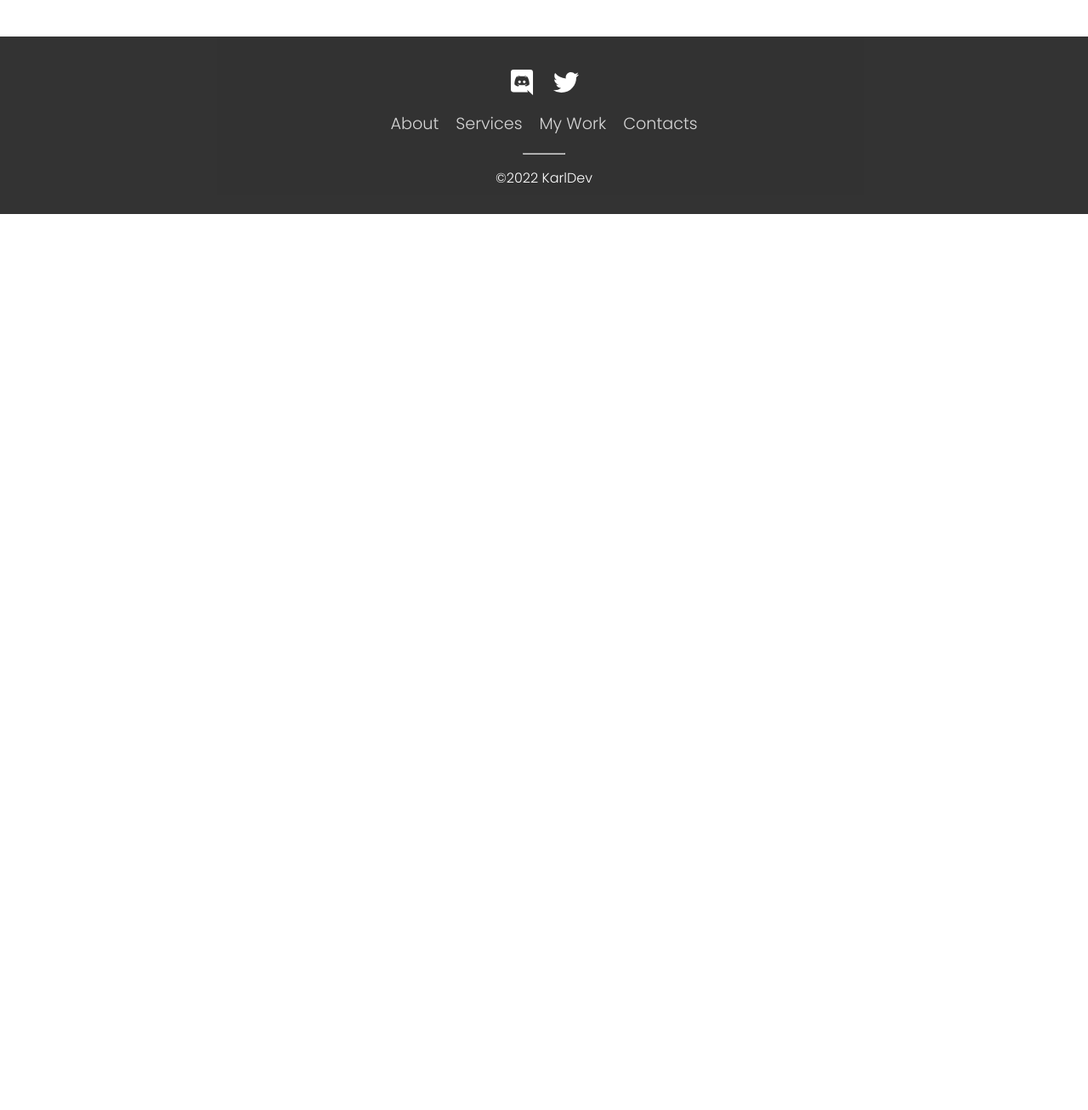
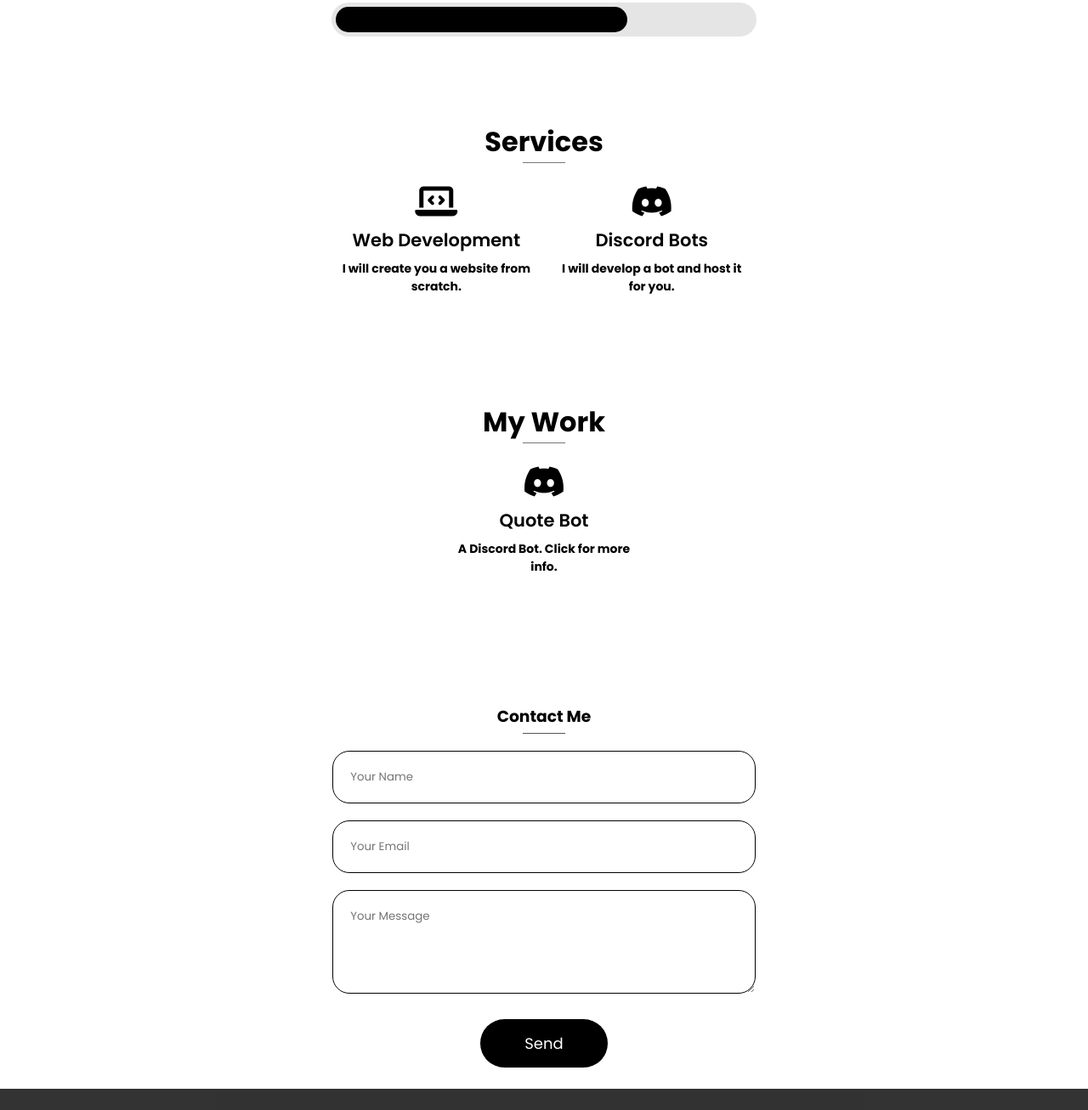
Before and after one commit to KarlDev001/KarlDev, a plain HTML site: page index.html in a window 1280 px wide. Shown: the part 533-1840 px from the top of the page at 85% size. Before the commit the page ends 800 px from the top, so only its background shows below. Drawn offline with nearby package versions, Linux system fonts and the light colour scheme.

Commit message:
Front End Done.

```diff
--- a/css/main.css
+++ b/css/main.css
@@ -124,8 +124,8 @@ header {
 .about-me {
     text-align: center;
     margin: 0 auto;
-    margin-top: 50px;
-    margin-bottom: 50px;
+    margin-top: 100px;
+    margin-bottom: 100px;
 }
 
 .about-me h1 {
@@ -137,6 +137,14 @@ header {
     width: 50px;
     background-color: #555;
     margin: 0 auto;
+}
+
+.line2 {
+    height: 1px;
+    width: 50px;
+    background-color: #555;
+    margin: 0 auto;
+    margin-bottom: 10px;
 }
 
 .about-me p {
@@ -231,6 +239,104 @@ header {
     100% {
         width: 70%;
     }
+}
+
+
+/* Services */
+
+.services {
+    width: 100%;
+    height: 100%;
+    padding: 0px 8%;
+    margin-bottom: 100px;
+    text-align: center;
+}
+
+h1 {
+    text-align: center;
+}
+
+.service {
+    text-align: center;
+    width: 250px;
+    padding: 25px 10px;
+    border-radius: 5px;
+    font-size: 14px;
+    cursor: pointer;
+    background: transparent;
+    transition: transform 0.5s, background 0.5s;
+    display: inline-block;
+}
+
+.service i {
+    font-size: 40px;
+    margin-bottom: 10px;
+    color: black;
+}
+
+.service h2 {
+    font-weight: 600;
+    margin-bottom: 8px;
+}
+
+.service:hover {
+    transform: scale(1.05);
+}
+
+
+/* My Work */
+
+.work {
+    margin-bottom: 100px;
+    text-align: center;
+}
+
+
+/* contacts */
+
+.container {
+    width: 100%;
+    display: flex;
+    align-items: center;
+    justify-content: center;
+}
+
+form {
+    background: white;
+    display: flex;
+    flex-direction: column;
+    padding: 2vw 4vw;
+    width: 90%;
+    max-width: 600px;
+    border-radius: 10px;
+}
+
+form h3 {
+    margin-bottom: 5px;
+    text-align: center;
+}
+
+form input,
+form textarea {
+    border: 1px solid black;
+    margin: 10px 0;
+    padding: 20px;
+    outline: none;
+    background: none;
+    border-radius: 20px;
+}
+
+form button {
+    padding: 15px;
+    background: black;
+    color: white;
+    font-size: 18px;
+    border: 0;
+    outline: none;
+    cursor: pointer;
+    width: 150px;
+    margin: 20px auto 0;
+    border-radius: 30px;
 }
 
 
--- a/index.html
+++ b/index.html
@@ -7,6 +7,7 @@
     <meta name="viewport" content="width=device-width, initial-scale=1.0">
     <title>KarlDev</title>
     <link rel="icon" type="image/png" href="photo/favicon.png">
+    <link rel="stylesheet" href="https://cdnjs.cloudflare.com/ajax/libs/font-awesome/5.15.4/css/all.min.css" />
     <link rel="stylesheet" href="css/main.css">
 </head>
 
@@ -59,6 +60,53 @@
         </div>
     </div>
 
+    <!-- Services -->
+    <div class="services">
+        <h1>Services</h1>
+        <div class="line"></div>
+        <div class="service">
+            <i class="fas fa-laptop-code"></i>
+            <h2>Web Development</h2>
+            <p>
+                I will create you a website from scratch.
+            </p>
+        </div>
+        <div class="service">
+            <i class="fa-brands fa-discord"></i>
+            <h2>Discord Bots</h2>
+            <p>
+                I will develop a bot and host it for you.
+            </p>
+        </div>
+    </div>
+
+    <!-- My Work -->
+    <div class="work">
+        <h1>My Work</h1>
+        <div class="line"></div>
+        <a href="https://top.gg/bot/853992850781896704">
+            <div class="service">
+                <i class="fa-brands fa-discord"></i>
+                <h2>Quote Bot</h2>
+                <p>
+                    A Discord Bot. Click for more info.
+                </p>
+            </div>
+        </a>
+    </div>
+    <!-- Contacts -->
+    <div class="container">
+        <form onsubmit="sendEmail(); reset(); return false">
+            <h3>Contact Me</h3>
+            <div class="line2"></div>
+            <input type="text" id="name" placeholder="Your Name" required>
+            <input type="email" id="email" placeholder="Your Email" required>
+            <textarea id="message" rows="4" placeholder="Your Message"></textarea>
+            <button type="submit">Send</button>
+        </form>
+    </div>
+
+    <!-- Footer -->
     <footer class="footer">
         <ul class="social-icon">
             <li class="social-icon__item">
@@ -85,6 +133,8 @@
     <script src="js/main.js"></script>
     <script type="module" src="https://unpkg.com/ionicons@5.5.2/dist/ionicons/ionicons.esm.js"></script>
     <script nomodule src="https://unpkg.com/ionicons@5.5.2/dist/ionicons/ionicons.js"></script>
+    <script src="https://kit.fontawesome.com/22a28b876b.js" crossorigin="anonymous"></script>
+    <script src="https://smtpjs.com/v3/smtp.js"></script>
 </body>
 
 </html>
--- a/js/main.js
+++ b/js/main.js
@@ -8,3 +8,17 @@ toggleMenu.addEventListener('click', () => {
 classMenu.addEventListener('click', () => {
     navMenu.classList.remove('show')
 })
+
+function sendEmail() {
+    Email.send({
+        Host: "smtp.gmail.com",
+        Username: "carldev.official@gmail.com",
+        Password: "password",
+        To: 'karolis.vas9@gmail.com',
+        From: document.getElementById("email").value,
+        Subject: "New Contact Form Submition From KarlDev.com",
+        Body: "And this is the body"
+    }).then(
+        message => alert(message)
+    );
+}
```
